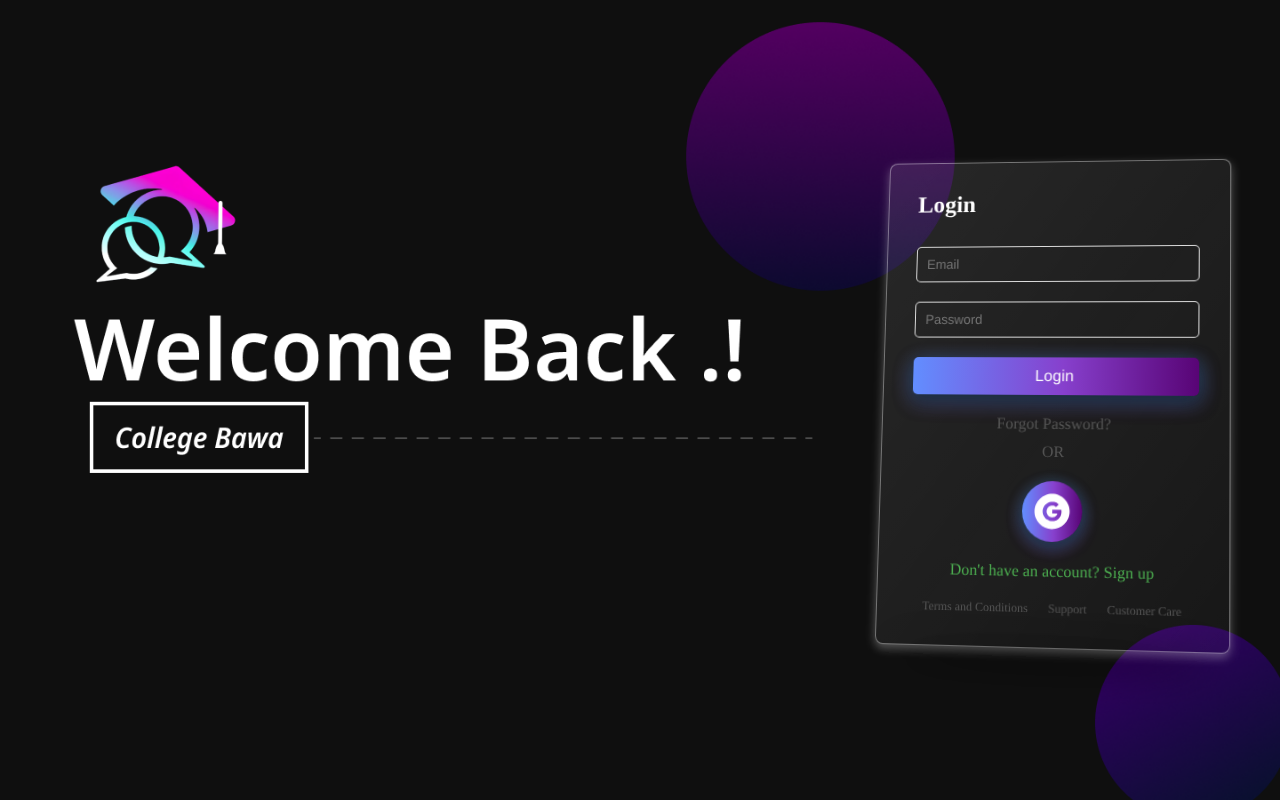
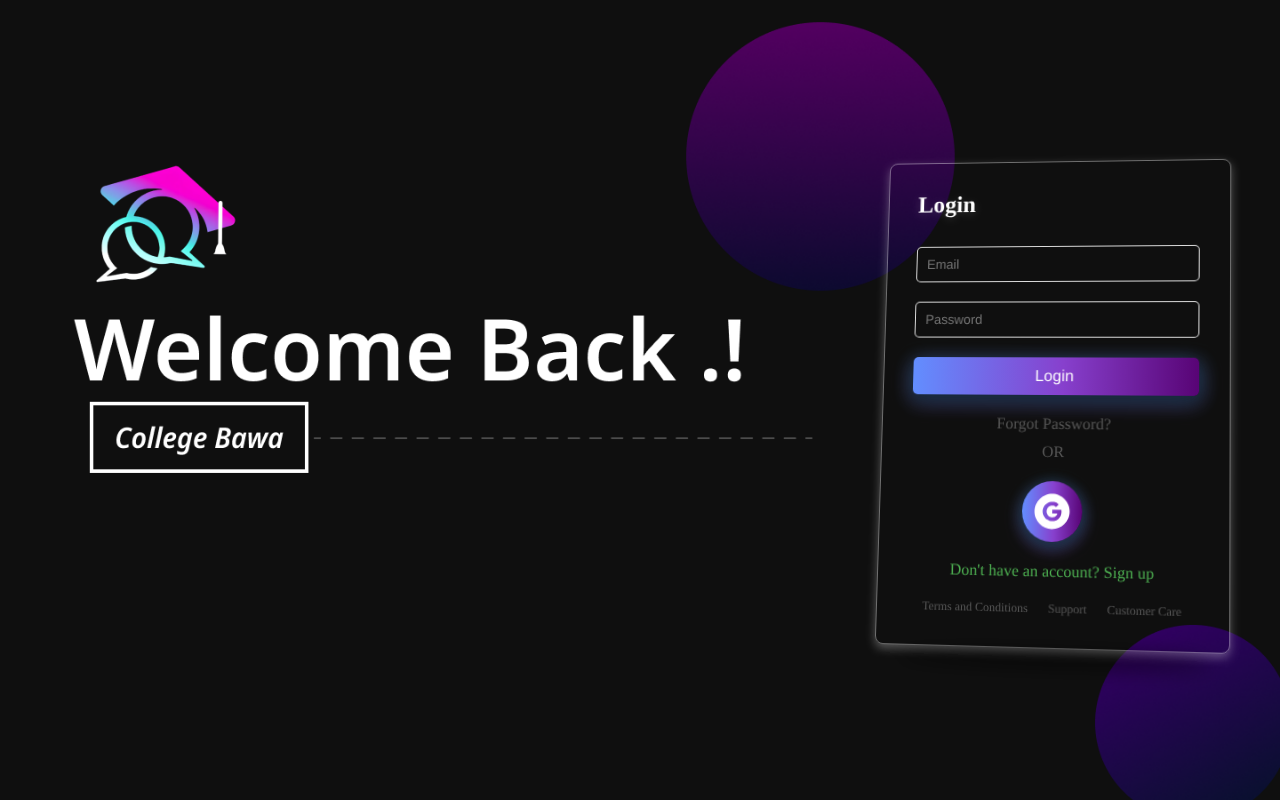
Before and after one commit to keshavchandel13/College-Bawa, a React (Vite) app in the folder Frontend/: page /login in a window 1280 px wide. Built offline with nearby package versions, Linux system fonts and the light colour scheme.

Commit message:
3d container updated

```diff
--- a/Frontend/src/styles/auth/login.css
+++ b/Frontend/src/styles/auth/login.css
@@ -8,9 +8,8 @@
   background-position: center;
 }
 
-
 .container {
-  background-color: transparent;
+  background-color: transparent; /* Fully transparent */
   padding: 30px;
   border-radius: 12px;
   text-align: center;
@@ -19,27 +18,16 @@
   margin-left: -30px;
   margin-right: 4%;
   position: relative;
-  perspective: 1200px;
+  perspective: 1200px; /* Keeps the 3D effect */
 
-
-  border: 1px solid rgba(255, 255, 255, 0.12);
+  border: 1px solid rgba(255, 255, 255, 0.25);
   box-shadow:
-      0 15px 30px rgba(0, 255, 255, 0.3),  /* Cyan soft glow */
-      0 20px 40px rgba(255, 0, 255, 0.25), /* Magenta edge */
-      inset 0 4px 12px rgba(255, 255, 255, 0.1);
-
-
-  background: linear-gradient(
-      to bottom right,
-      rgba(255, 255, 255, 0.1),
-      rgba(255, 255, 255, 0.03)
-  );
-
+      0 15px 30px rgba(0, 255, 255, 0.3),
+      0 20px 40px rgba(255, 0, 255, 0.25);
 
   transform: perspective(1200px) rotateX(6deg) rotateY(-6deg) rotateZ(1deg);
   transition: all 0.4s ease-in-out;
 }
-
 
 .container:hover {
   transform: perspective(1200px) rotateX(3deg) rotateY(-3deg) rotateZ(0deg) translateY(-10px);
@@ -48,7 +36,6 @@
       0 22px 50px rgba(255, 0, 255, 0.35),
       inset 0 5px 15px rgba(255, 255, 255, 0.15);
 }
-
 
 .container::after {
   content: "";
@@ -60,37 +47,36 @@
   background: rgba(0, 0, 0, 0.9);
   border-radius: 50%;
   transform: translateX(-50%);
-  filter: blur(18px);
+  filter: blur(10px);
   opacity: 0.7;
 }
 
-
+/* Title */
 h2 {
   font-size: 24px;
   margin-bottom: 20px;
   color: #FFFFFF;
   text-align: left;
+  text-shadow: 0px 2px 8px rgba(255, 255, 255, 0.15);
 }
 
-
+/* Input Fields */
 input {
   width: 100%;
   padding: 12px;
   margin: 10px 0;
   border-radius: 6px;
-  border: 1px solid rgba(255, 255, 255, 0.2);
-  background-color: transparent;
+  border: 1px solid rgba(255, 255, 255, 0.4);
+  background-color: rgba(0, 0, 0, 0.3);
   color: #FFFFFF;
   transition: all 0.3s ease-in-out;
 }
-
 
 input:focus {
   outline: none;
   border-color: cyan;
   box-shadow:
-      0 5px 20px rgba(0, 255, 255, 0.5),
-      inset 0 2px 8px rgba(255, 255, 255, 0.1);
+      0 5px 15px rgba(0, 255, 255, 0.5);
 }
 
 /* Buttons */
@@ -110,7 +96,6 @@ button {
   transition: all 0.3s ease-in-out;
 }
 
-
 button:hover {
   transform: translateY(-5px);
   box-shadow:
@@ -118,12 +103,12 @@ button:hover {
       0 12px 28px rgba(255, 0, 255, 0.4);
 }
 
-/* Button will be Pressed by user*/
 button:active {
   transform: translateY(2px);
   box-shadow: 0 3px 8px rgba(0, 0, 0, 0.4);
 }
 
+/* Google Login Button */
 .google-button {
   width: 60px;
   height: 60px;
@@ -141,7 +126,6 @@ button:active {
       0 6px 18px rgba(255, 0, 255, 0.3);
   transition: all 0.3s ease-in-out;
 }
-
 
 .google-button:hover {
   background-color: rgba(255, 255, 255, 0.1);
```
